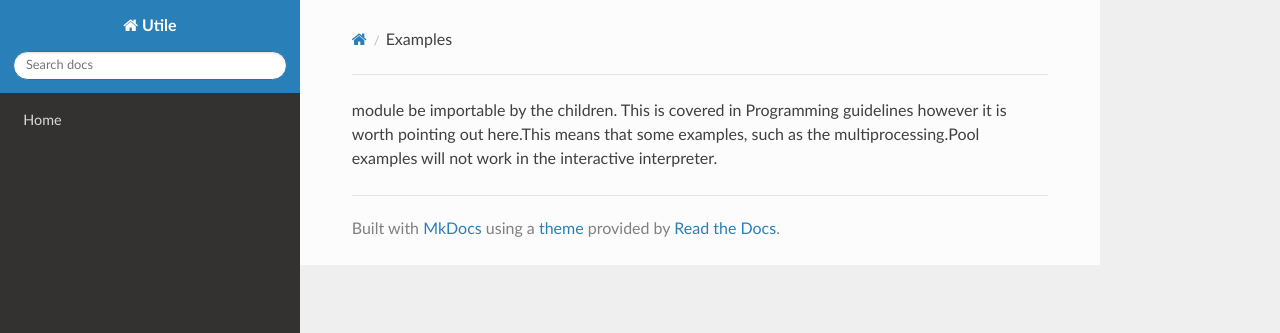
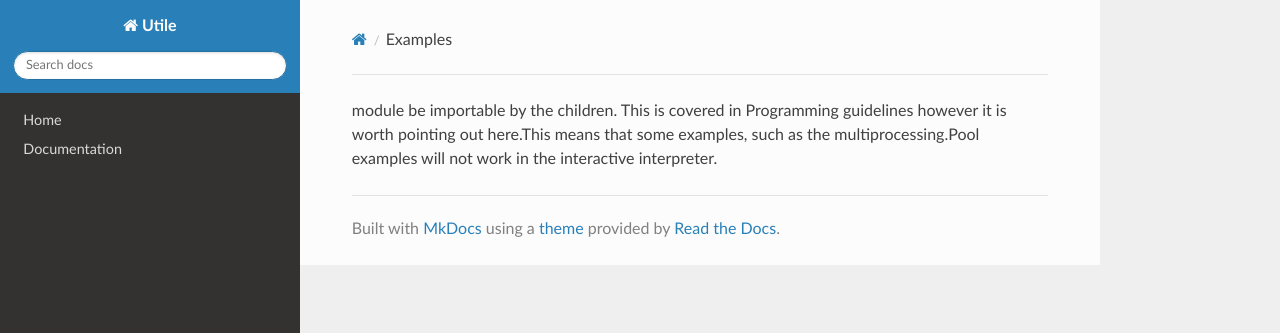
Before and after one commit to j0fiN/utile, an MkDocs documentation site: the page built from docs/examples.md, in a window 1280 px wide. Shown: the top 333 px of the page. Built offline with MkDocs 1.6.1, drawn with Linux system fonts in a browser that asks for light colours; nearby versions of some CDN libraries.

Commit message:
ADD: added documentation for MkDocs

```diff
--- a/mkdocs.yml
+++ b/mkdocs.yml
@@ -1,5 +1,5 @@
 site_name: Utile
 nav:
   - Home: index.md
-
+  - Documentation: documentation.md
 theme: readthedocs
```
